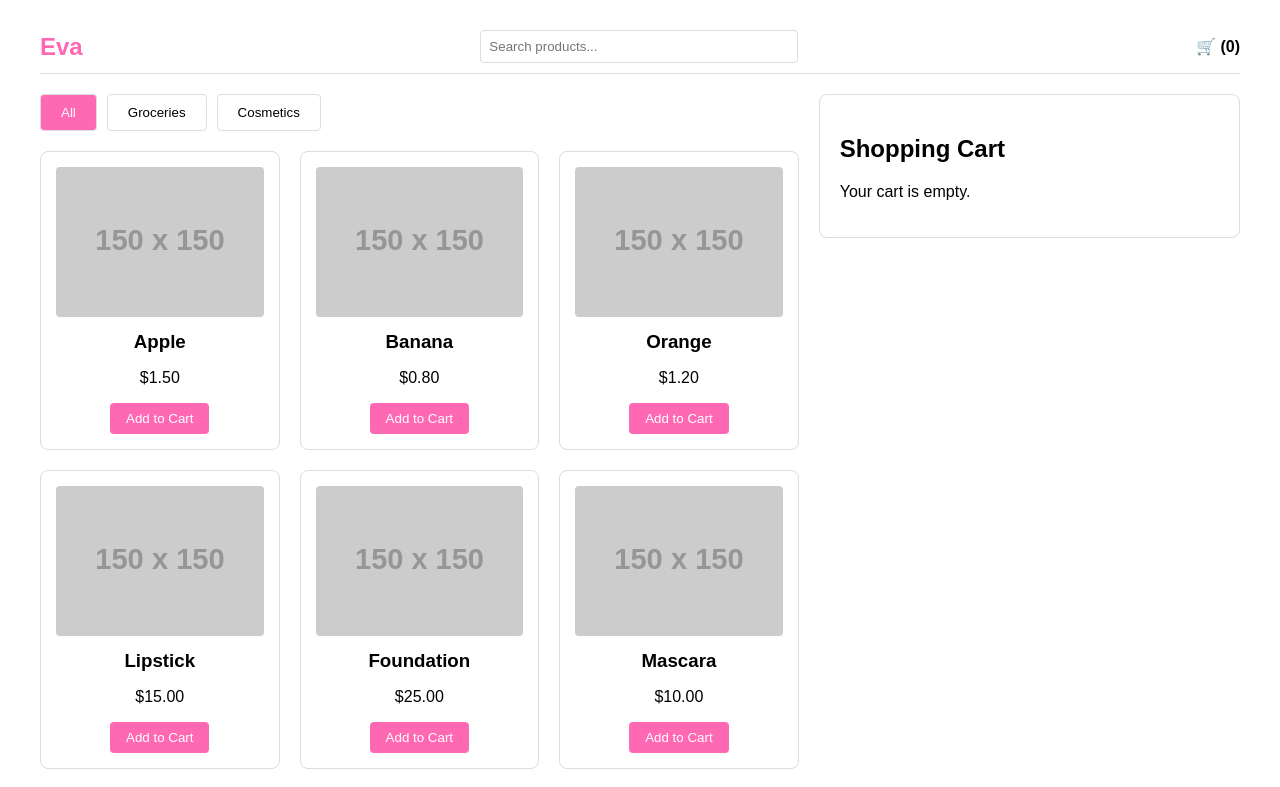
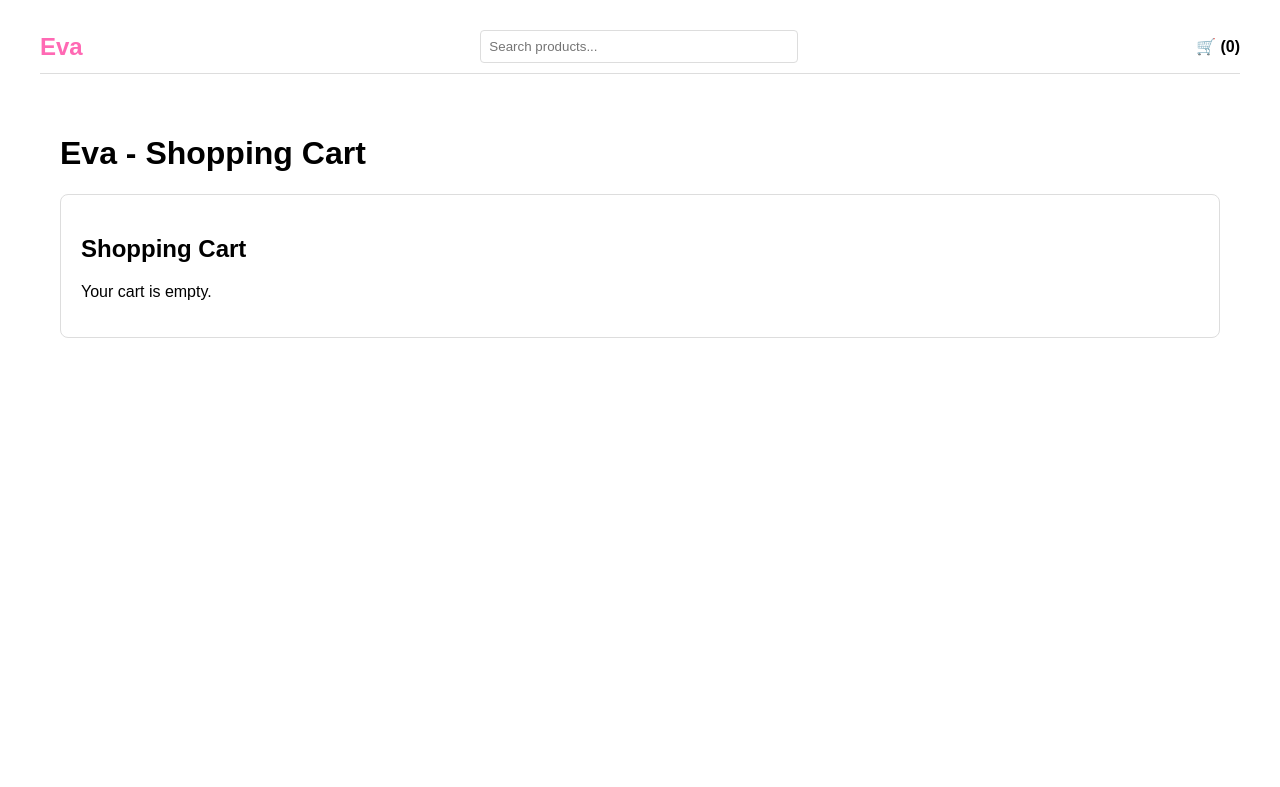
Before and after one commit to WilliamAziza/text-to-speech, a React (Create React App) app: page /cart in a window 1280 px wide. Shown: the top 787 px of the page. Built offline with nearby package versions, Linux system fonts and the light colour scheme.

Commit message:
cart page

```diff
--- a/package.json
+++ b/package.json
@@ -8,6 +8,7 @@
     "@testing-library/user-event": "^13.2.1",
     "react": "^18.2.0",
     "react-dom": "^18.2.0",
+    "react-router-dom": "^7.9.6",
     "react-scripts": "5.0.1",
     "react-speech-kit": "^3.0.1",
     "web-vitals": "^2.1.0"
--- a/src/App.js
+++ b/src/App.js
@@ -1,8 +1,10 @@
 import React, { useState } from 'react';
+import { BrowserRouter as Router, Routes, Route } from 'react-router-dom';
 import './App.css';
 import Navbar from './components/Navbar';
 import ProductList from './components/ProductList';
 import Cart from './components/Cart';
+import CartPage from './components/CartPage';
 
 function App() {
   const [searchTerm, setSearchTerm] = useState('');
@@ -33,12 +35,15 @@ function App() {
   const cartCount = cartItems.reduce((total, item) => total + item.quantity, 0);
 
   return (
+    <Router>
       <div className="App">
         <Navbar
           searchTerm={searchTerm}
           onSearchChange={setSearchTerm}
           cartCount={cartCount}
         />
+        <Routes>
+          <Route path="/" element={
             <div className="main-content">
               <ProductList
                 onAddToCart={handleAddToCart}
@@ -46,12 +51,17 @@ function App() {
                 selectedCategory={selectedCategory}
                 onCategoryChange={setSelectedCategory}
               />
-        <Cart
+            </div>
+          } />
+          <Route path="/cart" element={
+            <CartPage
               cartItems={cartItems}
               onRemoveFromCart={handleRemoveFromCart}
             />
+          } />
+        </Routes>
       </div>
-    </div>
+    </Router>
   );
 }
 
--- /dev/null
+++ b/src/components/CartPage.jsx
@@ -0,0 +1,19 @@
+import React from 'react';
+import { Link } from 'react-router-dom';
+import Cart from './Cart';
+
+function CartPage({ cartItems, onRemoveFromCart }) {
+  return (
+    <div className="App">
+      <Link to="/" style={{ textDecoration: 'none', color: 'inherit' }}>
+        <h1>Eva - Shopping Cart</h1>
+      </Link>
+      <Cart
+        cartItems={cartItems}
+        onRemoveFromCart={onRemoveFromCart}
+      />
+    </div>
+  );
+}
+
+export default CartPage;
--- a/src/components/Navbar.jsx
+++ b/src/components/Navbar.jsx
@@ -1,4 +1,5 @@
 import React from 'react';
+import { Link } from 'react-router-dom';
 
 function Navbar({ searchTerm, onSearchChange, cartCount }) {
   return (
@@ -15,7 +16,9 @@ function Navbar({ searchTerm, onSearchChange, cartCount }) {
         />
       </div>
       <div className="cart-icon">
-        <span>🛒 ({cartCount})</span>
+        <Link to="/cart" style={{ textDecoration: 'none', color: 'inherit' }}>
+          <span>🛒 ({cartCount})</span>
+        </Link>
       </div>
     </nav>
   );
```
Also changed, not shown: 2 other files (tests, documents, lock files or other folders). Lines whose indentation alone changed are shown as unchanged.
